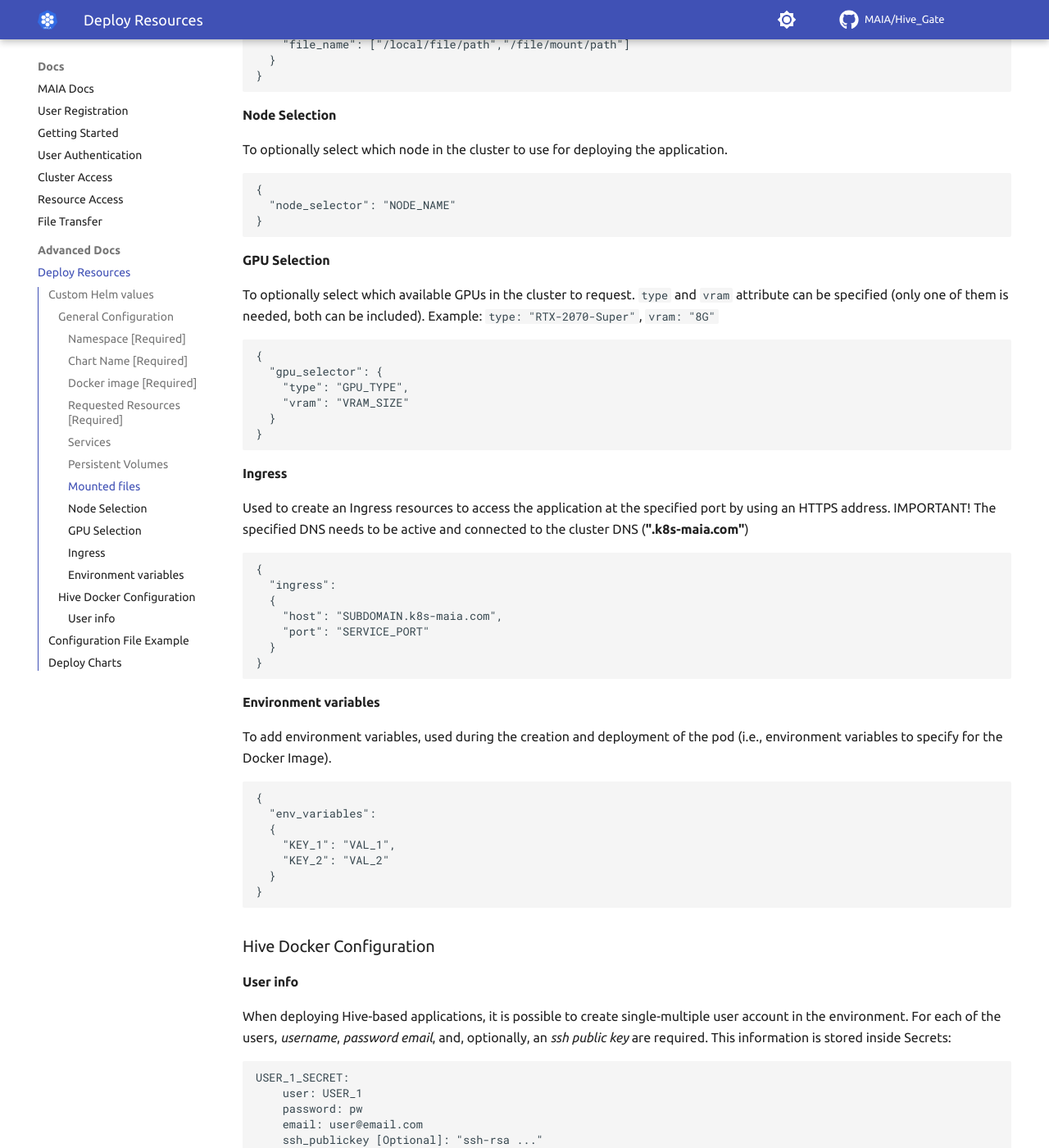
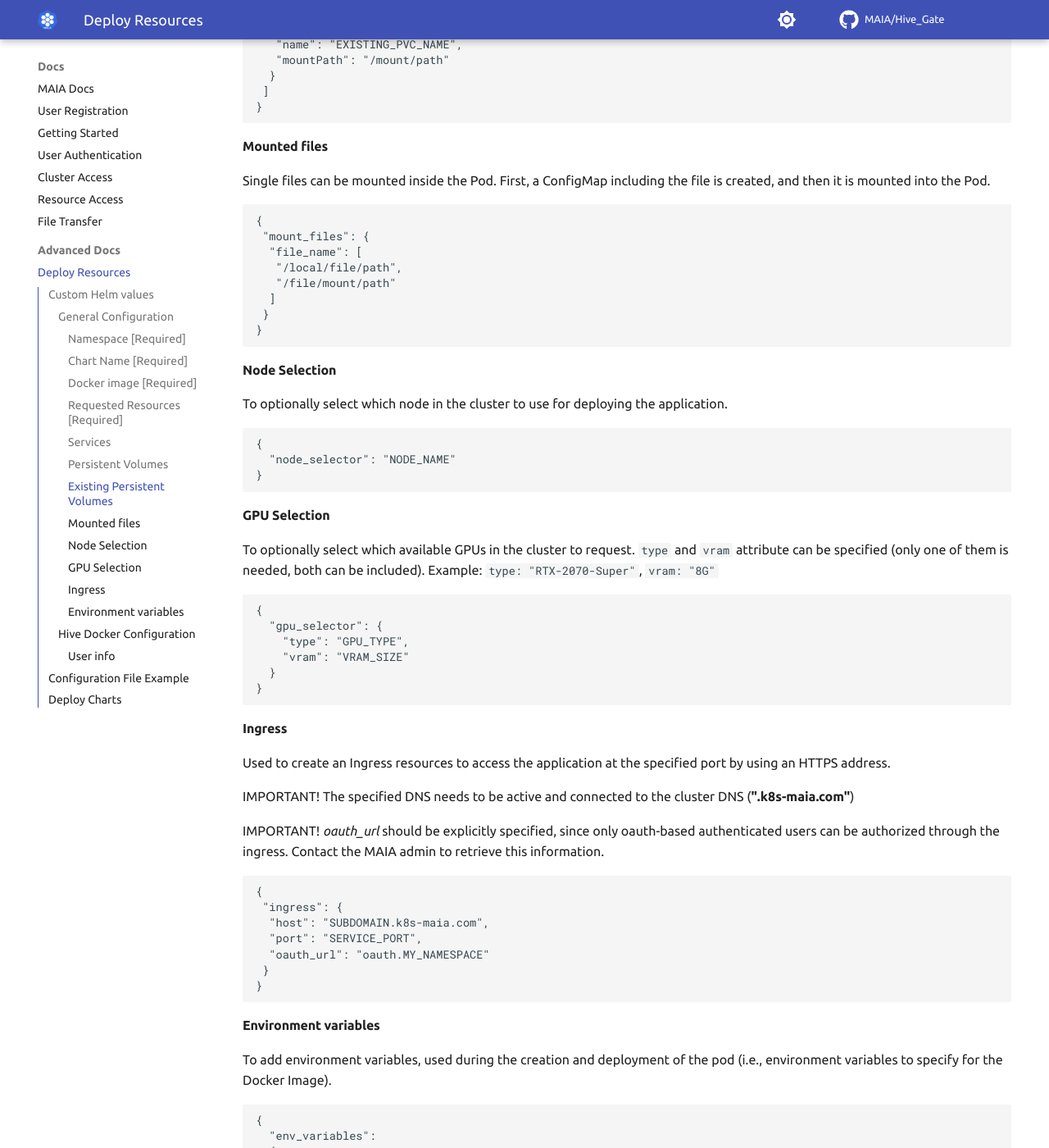
Before and after one commit to MAIA-KTH/MAIA-KTH.github.io, an MkDocs documentation site: the page built from docs/hive_deploy_chart.md, in a window 1280 px wide and 1400 px high, scrolled down 3468 px. Shown: the whole window at 82% size. Built offline with MkDocs 1.6.1 and Material for MkDocs 9.7.7, drawn with Linux system fonts in a browser that asks for light colours; some of the changed text lies outside the part shown.

Commit message:
Deploy Chart Changed

````diff
--- a/docs/hive_deploy_chart.md
+++ b/docs/hive_deploy_chart.md
@@ -5,7 +5,9 @@
 To create custom environments and deploy applications in MAIA (including pods, services and ingresses)
 a Helm chart is available: [Hive_Gate](https://maia-kth.github.io/Hive_Gate/).
 
-With the **Hive_Gate** chart it is possible to deploy any *Docker Image* as a Pod, expose the required ports as services, mount persistent volumes on the specified locations and optionally create Ingress resources to expose the application to the external traffic using the HTTPS protocol.
+With the **Hive_Gate** chart it is possible to deploy any *Docker Image* as a Pod, expose the required ports as
+services, mount persistent volumes on the specified locations and optionally create Ingress resources to expose the
+application to the external traffic using the HTTPS protocol.
 
 To add the chart to Helm, run:
 ```
@@ -126,25 +128,48 @@ Request PVC:
     {
       "mountPath": "/mount/path_2",
       "size": "VOLUME_SIZE",
-      "access_mode": "ACCESS_TYPE",
-      "pvc_type": "STORAGE_CLASS"
+     "access_mode": "ACCESS_TYPE",
+     "pvc_type": "STORAGE_CLASS"
     }
   ]
 }
 ```
+
 **"STORAGE_CLASS"** can be any of the storage classes available on the cluster:
+
 ```
 kubectl get sc
 ```
-#### Mounted files
-Single files can be mounted inside the Pod. First, a ConfigMap including the file is created, and then it is mounted into the Pod.
+
+#### Existing Persistent Volumes
+
+Previously created pv can be mounted into multiple pods (ONLY if the *access mode* was previously set to **ReadWriteMany
+**)
 
 ```json
 {
-  "mount_files":
+ "existing_persistent_volume": [
   {
-    "file_name": ["/local/file/path","/file/mount/path"]
+   "name": "EXISTING_PVC_NAME",
+   "mountPath": "/mount/path"
   }
+ ]
+}
+```
+
+#### Mounted files
+
+Single files can be mounted inside the Pod. First, a ConfigMap including the file is created, and then it is mounted
+into the Pod.
+
+```json
+{
+ "mount_files": {
+  "file_name": [
+   "/local/file/path",
+   "/file/mount/path"
+  ]
+ }
 }
 ```
 
@@ -169,16 +194,22 @@ Example: `type: "RTX-2070-Super"`, `vram: "8G"`
 ```
 
 #### Ingress
+
 Used to create an Ingress resources to access the application at the specified port by using an HTTPS address.
+
 IMPORTANT! The specified DNS needs to be active and connected to the cluster DNS (**".k8s-maia.com"**)
+
+IMPORTANT! *oauth_url* should be explicitly specified, since only oauth-based authenticated users can be authorized
+through the ingress.
+Contact the MAIA admin to retrieve this information.
 
 ```json
 {
-  "ingress":
-  {
-    "host": "SUBDOMAIN.k8s-maia.com",
-    "port": "SERVICE_PORT"
-  }
+ "ingress": {
+  "host": "SUBDOMAIN.k8s-maia.com",
+  "port": "SERVICE_PORT",
+  "oauth_url": "oauth.MY_NAMESPACE"
+ }
 }
 ```
 
@@ -252,11 +283,12 @@ Then install the **Hive_Gate** package running:
 ```
 pip install hive-gate
 ```
+
 Or download the executable file:
 
-[Hive_Gate_deploy_helm_chart (Windows .exe)](https://github.com/MAIA-KTH/Hive_Gate/releases/download/v1.0/Hive_Gate_deploy_helm_chart.exe)
+[Hive_Gate_deploy_helm_chart (Windows .exe)](https://gits-15.sys.kth.se/MAIA/Hive_Gate/releases/download/v1.3/Hive_Gate_deploy_helm_chart.exe)
 
-[Hive_Gate_deploy_helm_chart (Ubuntu)](https://gits-15.sys.kth.se/MAIA/Hive_Gate/releases/download/v1.1/Hive_Gate_deploy_helm_chart)
+[Hive_Gate_deploy_helm_chart (Ubuntu)](https://gits-15.sys.kth.se/MAIA/Hive_Gate/releases/download/v1.3/Hive_Gate_deploy_helm_chart)
 
 Finally:
 ```
````
